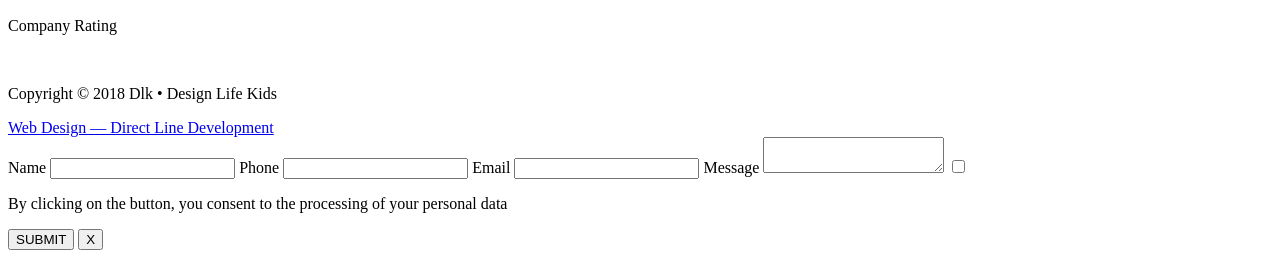
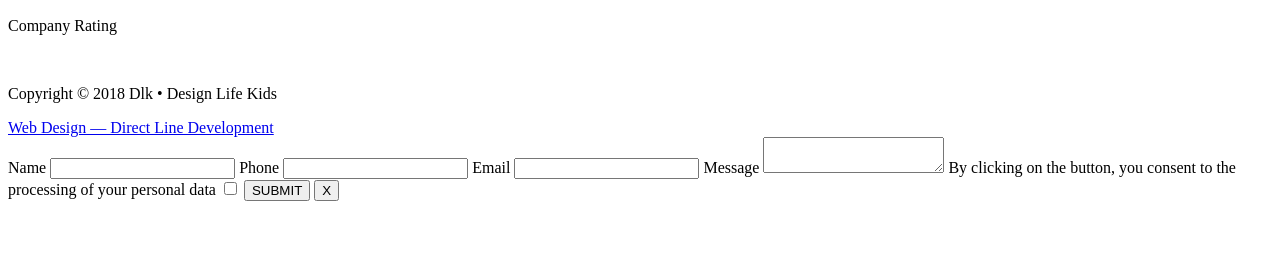
Before and after one commit to dl-academy-edu/vt-vyacheslav-fedchenko, a plain HTML site: page index.html in a window 1280 px wide. Shown: the part 2549-2807 px from the top of the page. After the commit the page ends 2758 px from the top, so only its background shows below. Drawn offline with Linux system fonts and the light colour scheme.

Commit message:
ДЗ №4
внес последние правки

```diff
--- a/index.html
+++ b/index.html
@@ -211,8 +211,8 @@
 
       </textarea>
 
-      <input type="checkbox" name="accept">
-      <p>By clicking on the button, you consent to the processing of your personal data</p>
+      <label for="accept-button">By clicking on the button, you consent to the processing of your personal data</label>
+      <input type="checkbox" id="accept-button" name="accept">
 
       <button type="submit" class="button button-gray">SUBMIT</button>
       <button type="button">X</button>
```
Also changed, not shown: pages/catalog/index.html (+1 -1 lines), pages/toys/index.html (+1 -1 lines).
